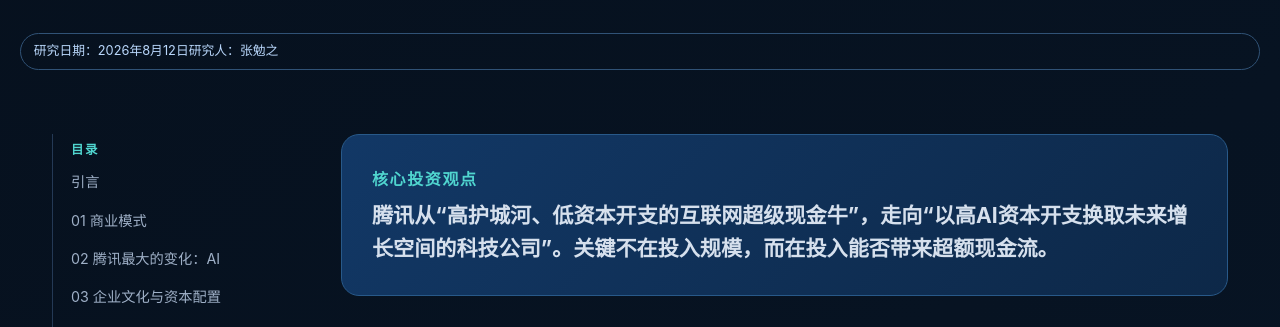
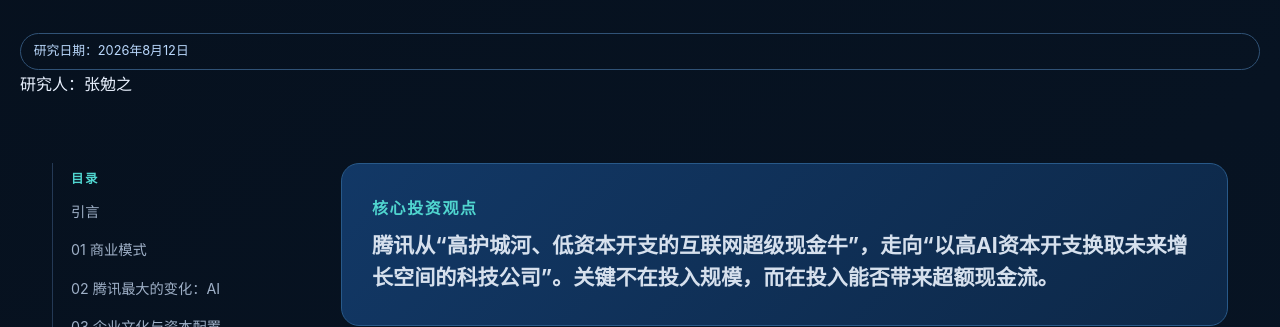
Before and after one commit to wupokemen/2026-Interim-Report-Analysis, a plain HTML site: page index.html in a window 1280 px wide. Shown: the part 466-793 px from the top of the page. Drawn offline with Linux system fonts and the light colour scheme.

Commit message:
Update index.html

```diff
--- a/index.html
+++ b/index.html
@@ -14,7 +14,7 @@
     <div class="eyebrow">INVESTMENT RESEARCH · 00700.HK</div>
     <h1>腾讯2026年中报：<br>AI烧掉了现金，但腾讯还是一家好公司吗？</h1>
     <p>主营业务持续增长，AI资本开支急剧上升。本文从商业模式、资本配置、财务质量与长期现金流出发，讨论腾讯正在经历的投资逻辑变化。</p>
-    <span class="tag">研究日期：2026年8月12日<span>研究人：张勉之</span>
+    <span class="tag">研究日期：2026年8月12日</span><span>研究人：张勉之</span>
   </header>
   <main class="shell layout">
     <nav class="toc" aria-label="文章目录"><strong>目录</strong><a href="#intro">引言</a><a href="#business">01 商业模式</a><a href="#ai">02 腾讯最大的变化：AI</a><a href="#capital">03 企业文化与资本配置</a><a href="#finance">04 财务状况分析</a><a href="#cashflow">05 还是一家现金牛吗？</a><a href="#moat">06 最大的护城河</a><a href="#valuation">07 增长预估与估值</a><a href="#conclusion">08 结论</a></nav>
```
